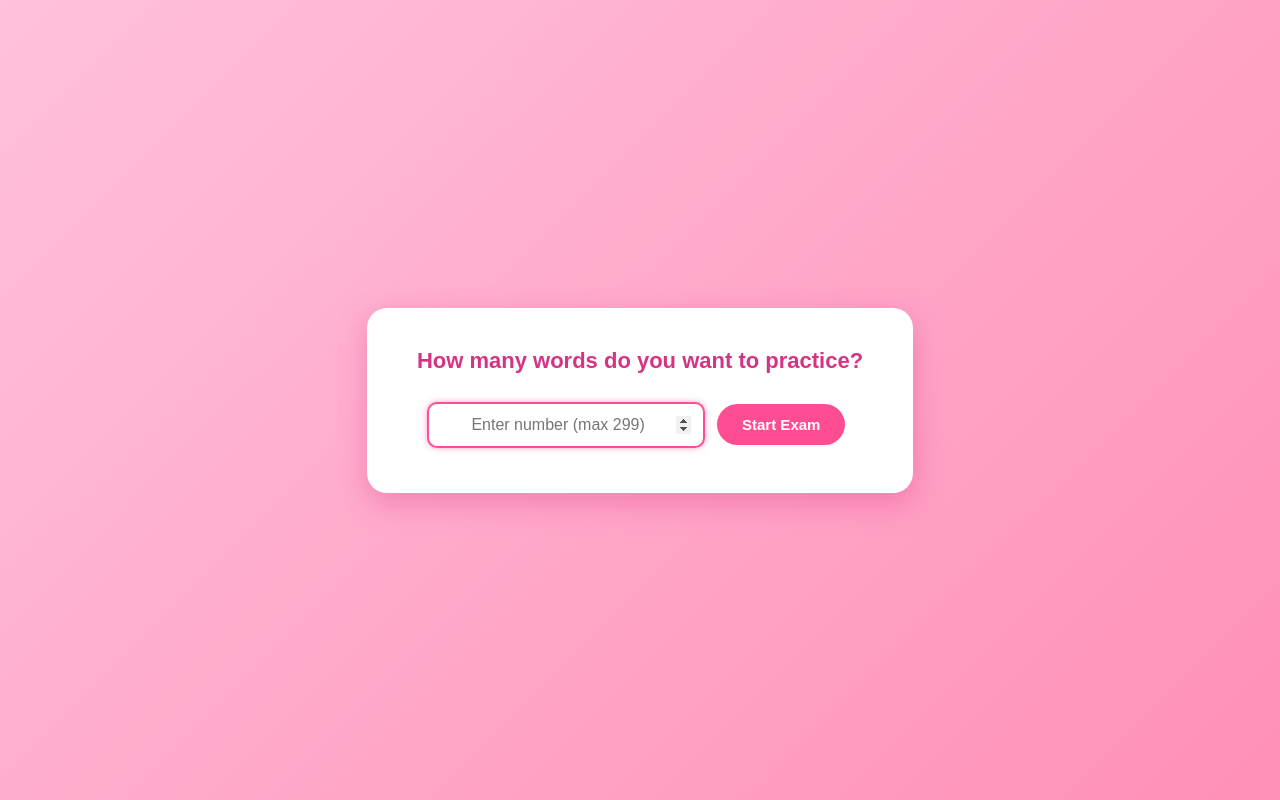
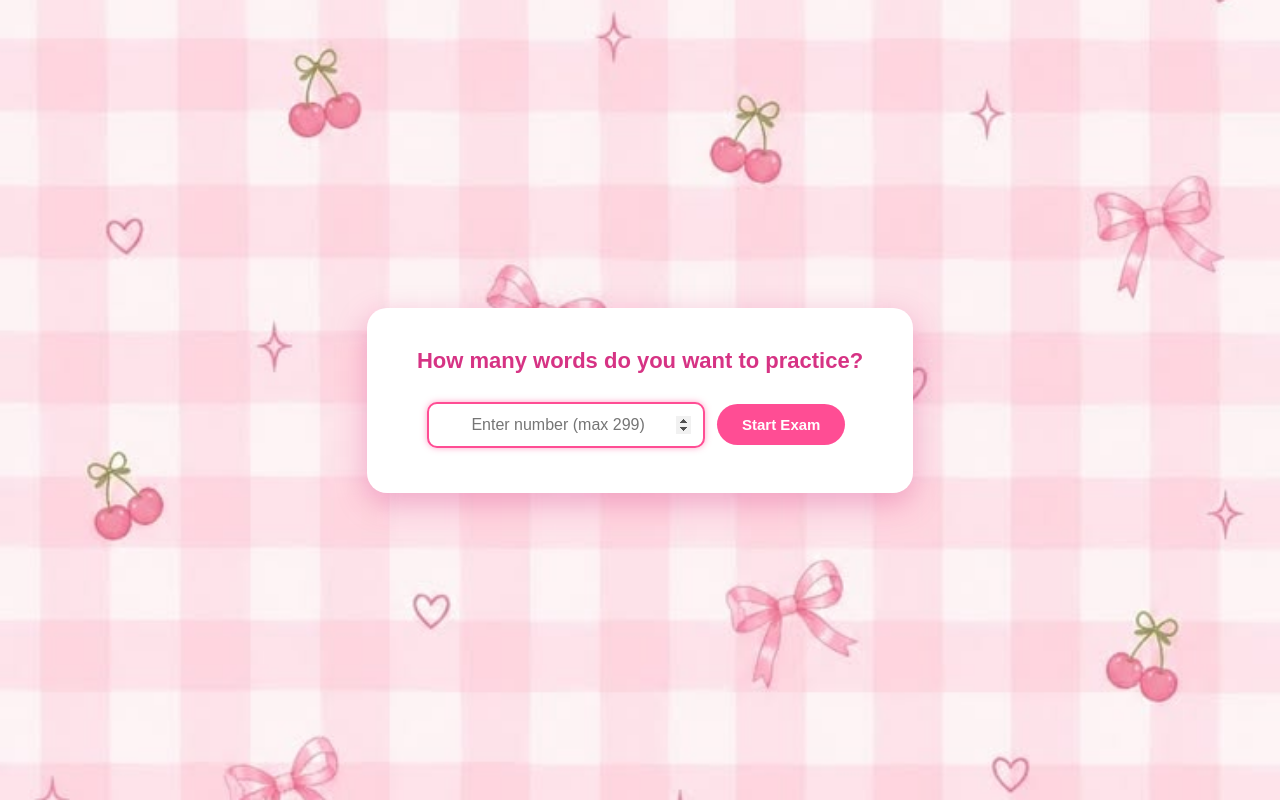
Before and after one commit to MarufaLina/vocabulary, a plain HTML site: page index.html in a window 1280 px wide. Drawn offline with Linux system fonts and the light colour scheme.

Commit message:
Add files via upload

```diff
--- a/style.css
+++ b/style.css
@@ -1,4 +1,4 @@
-
+/* Common Design */
 
 body {
     min-height: 100vh;
@@ -7,9 +7,15 @@ body {
     place-items: center;
     font-family: Arial, sans-serif;
     text-align: center;
-    background: linear-gradient(135deg, #ffc1dc, #ff8fb8);
+    background-color: #ffd6e7;
+    background-image: url("background.jpeg");
+    background-size: cover;
+    background-position: center;
+    background-repeat: no-repeat;
+    background-attachment: fixed;
 }
 
+/* Card design (shob page er jonno) */
 
 #home,
 #exam,
@@ -22,7 +28,7 @@ body {
     max-width: 90vw;
 }
 
-
+/* Home Page */
 
 #home {
     text-align: center;
@@ -34,6 +40,7 @@ body {
     margin-top: 0;
 }
 
+/* Exam Page */
 
 #exam {
     flex-direction: column;
@@ -48,6 +55,7 @@ body {
     margin: 0;
 }
 
+/* Result Page */
 
 #resultPage {
     text-align: center;
@@ -63,7 +71,7 @@ body {
     font-size: 26px;
 }
 
-
+/* Question */
 
 #question {
     font-size: 40px;
@@ -71,7 +79,7 @@ body {
     color: #c2185b;
 }
 
-
+/* Answer message */
 
 #result {
     font-size: 18px;
@@ -80,7 +88,7 @@ body {
     margin: 0;
 }
 
-
+/* Input */
 
 input {
     padding: 12px;
@@ -97,7 +105,7 @@ input:focus {
     box-shadow: 0 0 6px rgba(255, 77, 148, 0.5);
 }
 
-
+/* Buttons */
 
 button {
     padding: 12px 25px;
```
Also changed, not shown: background.jpeg (added).
